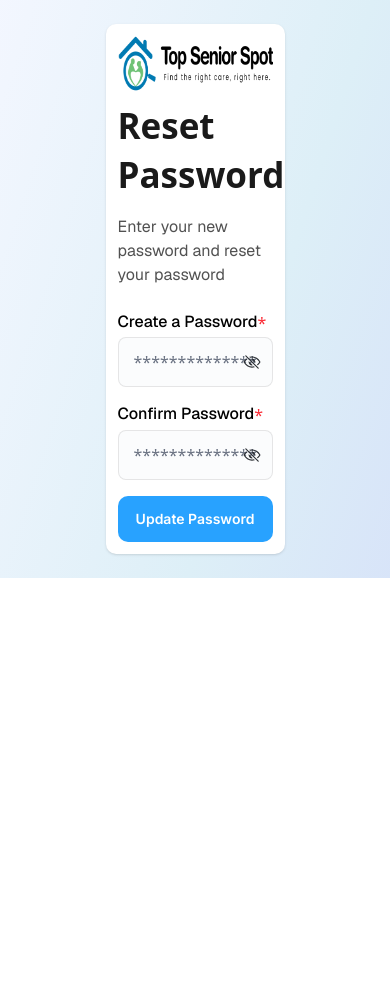
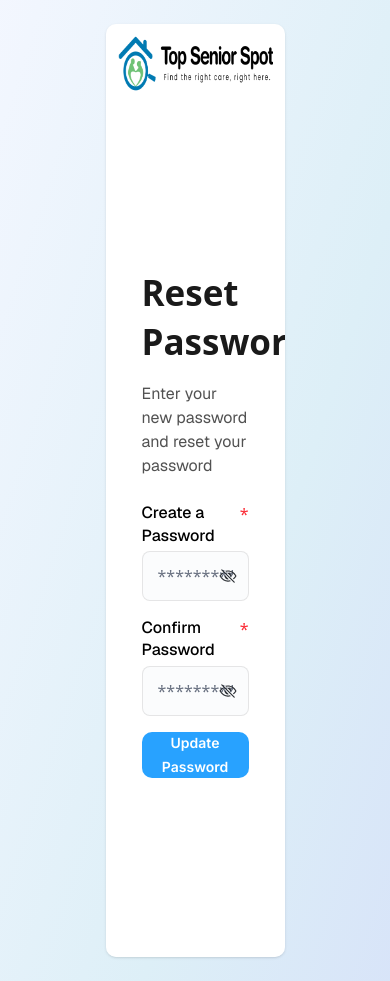
Before and after one commit to akifsial/pulsepoint-react-dashboard, a React (Vite) app: page /reset-password in a window 390 px wide. Before the commit the page ends 844 px from the top, so only its background shows below. Built offline with nearby package versions, Linux system fonts and the light colour scheme.

Commit message:
layout of reset fixed

```diff
--- a/src/Components/auth/OnBoradingLayout.tsx
+++ b/src/Components/auth/OnBoradingLayout.tsx
@@ -23,7 +23,7 @@ const OnBoardingLayout: React.FC<OnBoardingLayoutProps> = ({
         />
       </div>
       {/* Form */}
-  <div className="w-1/2  rounded-[10px] bg-white shadow-sm p-3 lg:p-[28px] flex flex-col gap-[10px] overflow-y-auto">        {/* Logo Image: Only render if noShowLogo is false */}
+  <div className="w-1/2 lg:w-1/2 xl:w-1/2 rounded-[10px] bg-white shadow-sm p-3 lg:p-[28px] flex flex-col gap-[10px] overflow-y-auto">        {/* Logo Image: Only render if noShowLogo is false */}
         {!noShowLogo && (
           <div className="flex justify-center">
             <img
--- a/src/Components/auth/PasswordResetSuccessPage.tsx
+++ b/src/Components/auth/PasswordResetSuccessPage.tsx
@@ -7,7 +7,7 @@ import successIcon from "@assets/media/images/reset-success-icon.png"; // Adjust
 const PasswordResetSuccessPage: React.FC = () => {
   return (
     <OnBoardingLayout noShowLogo={true}>
-      <div className="flex flex-col justify-center items-center text-center min-h-[400px]">
+      <div className="flex flex-col justify-center items-center text-center min-h-screen p-6">
         {/* Success Icon */}
         <div className="mb-4">
           <div className="w-[86px] h-[86px] rounded-full flex items-center justify-center">
--- a/src/Components/auth/ResetPasswordPage.tsx
+++ b/src/Components/auth/ResetPasswordPage.tsx
@@ -63,7 +63,7 @@ const ResetPasswordPage = () => {
 
   return (
     <OnBoardingLayout>
-      <div className="flex flex-col justify-center items-start">
+      <div className="flex flex-col min-h-screen p-6 justify-center items-start">
         <h2 className="text-[#1A1A1A] font-[Space Grotesk] font-bold text-[35px] leading-[140%] tracking-[0%] mb-4">
           Reset Password
         </h2>
--- a/src/index.css
+++ b/src/index.css
@@ -265,3 +265,9 @@
 ::-webkit-scrollbar-thumb {
   background: transparent;
 }
+
+/* html,
+body,
+#root {
+  height: 100%;
+} */
```
